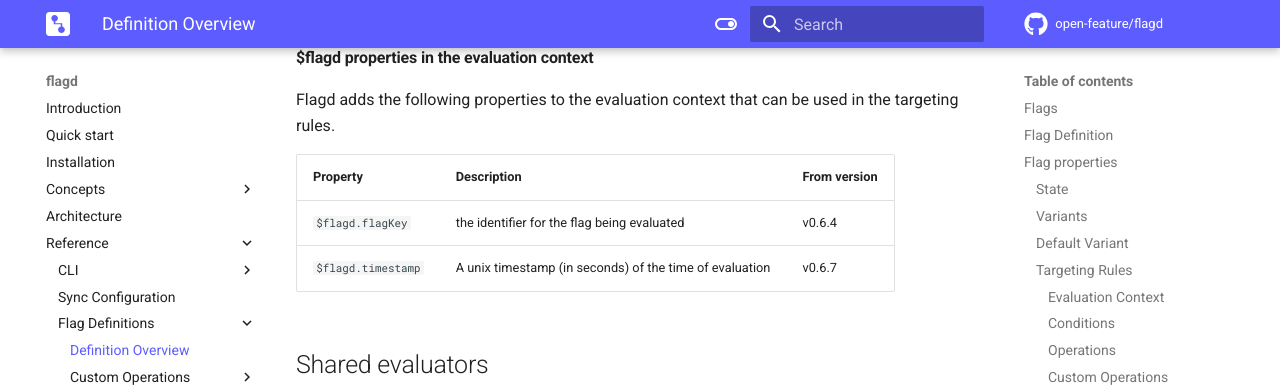
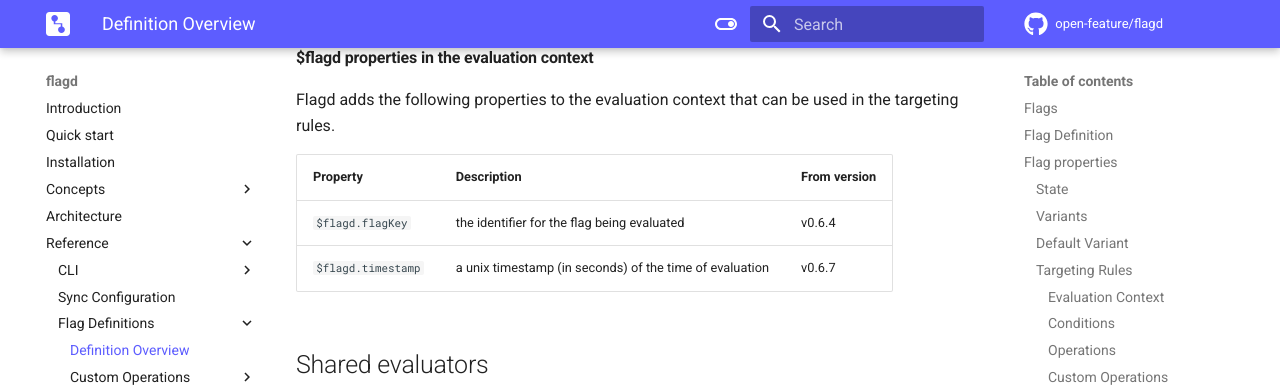
Before and after one commit to open-feature/flagd, an MkDocs documentation site: the page built from docs/reference/flag-definitions.md, in a window 1280 px wide and 900 px high, scrolled down 7544 px. Shown: the top 387 px of the window. Built offline with MkDocs 1.6.1 and Material for MkDocs 9.7.7, drawn with Linux system fonts in a browser that asks for light colours; comment, search, counter and statistics services are not loaded.

```diff
--- a/docs/reference/flag-definitions.md
+++ b/docs/reference/flag-definitions.md
@@ -229,7 +229,7 @@ Flagd adds the following properties to the evaluation context that can be used i
 | Property | Description | From version |
 |----------|-------------|--------------|
 | `$flagd.flagKey` | the identifier for the flag being evaluated | v0.6.4 |
-| `$flagd.timestamp`| A unix timestamp (in seconds) of the time of evaluation | v0.6.7 |
+| `$flagd.timestamp`| a unix timestamp (in seconds) of the time of evaluation | v0.6.7 |
 
 ## Shared evaluators
 
```
